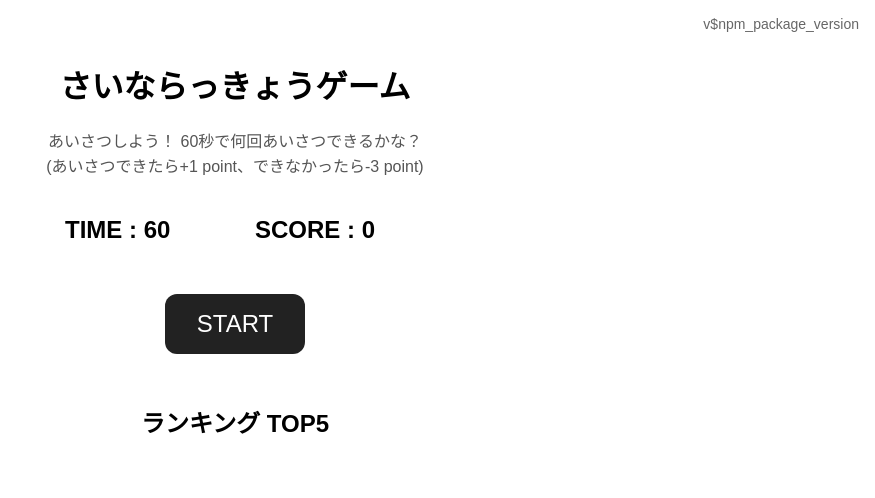
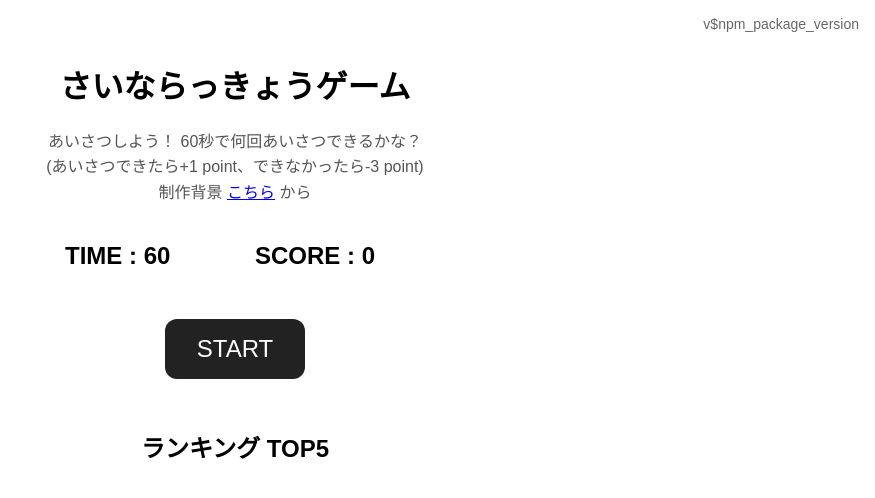
Before and after one commit to w-usagi/greeting-app, a React (Vite) app: page / in a window 1280 px wide. Shown: the top 498 px of the page, without its empty margins (405-1280 px from the left). Built offline with nearby package versions, Linux system fonts and the light colour scheme.

Commit message:
adjust: README & game-description

```diff
--- a/src/App.jsx
+++ b/src/App.jsx
@@ -128,7 +128,8 @@ function App() {
       <p className="game-description">
         あいさつしよう！
         60秒で何回あいさつできるかな？<br/>
-        (あいさつできたら+1 point、できなかったら-3 point)
+        (あいさつできたら+1 point、できなかったら-3 point)<br/>
+        制作背景 <a href="https://github.com/w-usagi/greeting-app/blob/main/README.md">こちら</a> から
       </p>
 
       <ScoreBoard timeLeft={timeLeft} score={score} />
```
Also changed, not shown: 1 other file (tests, documents, lock files or other folders).
